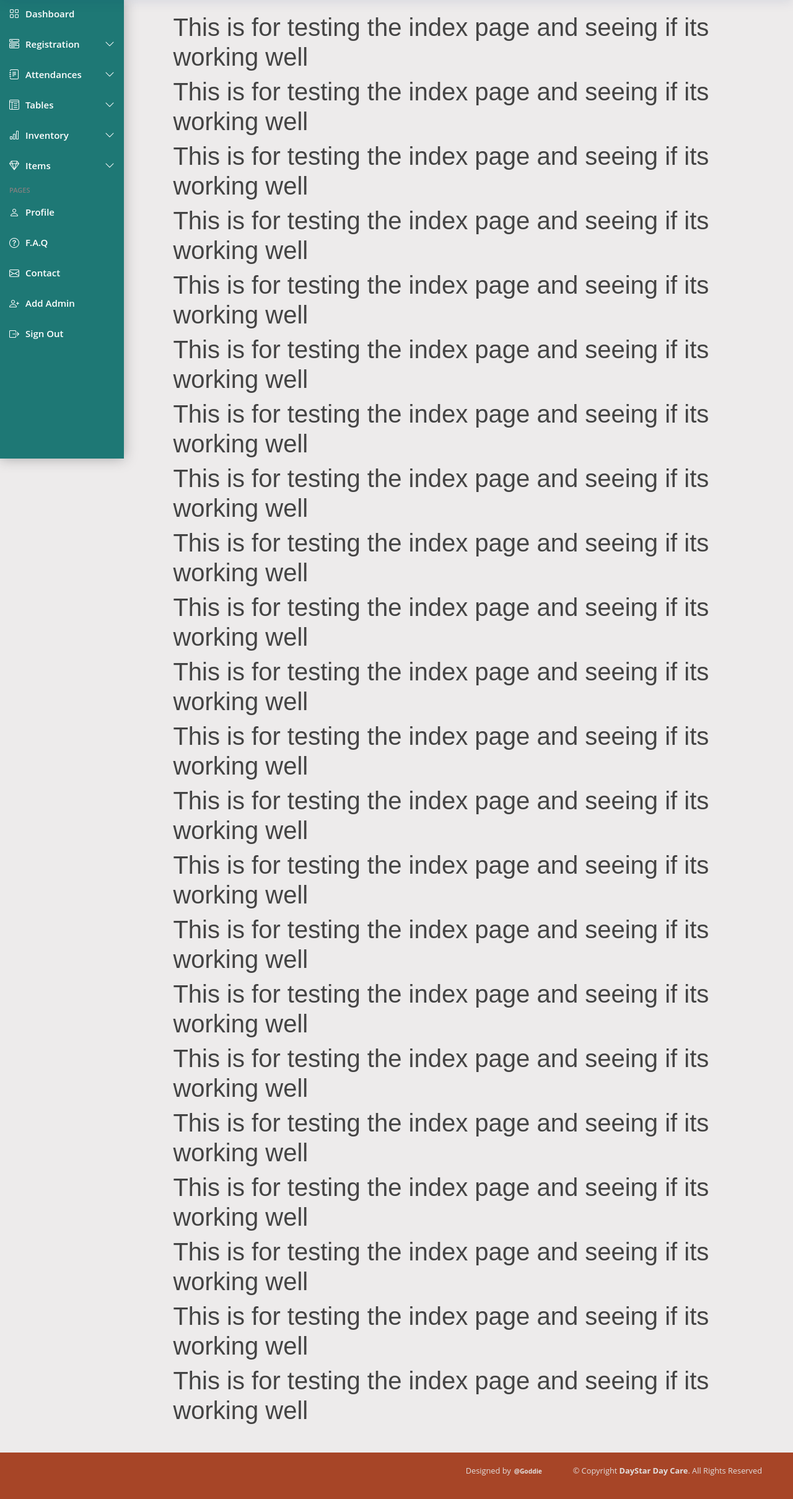
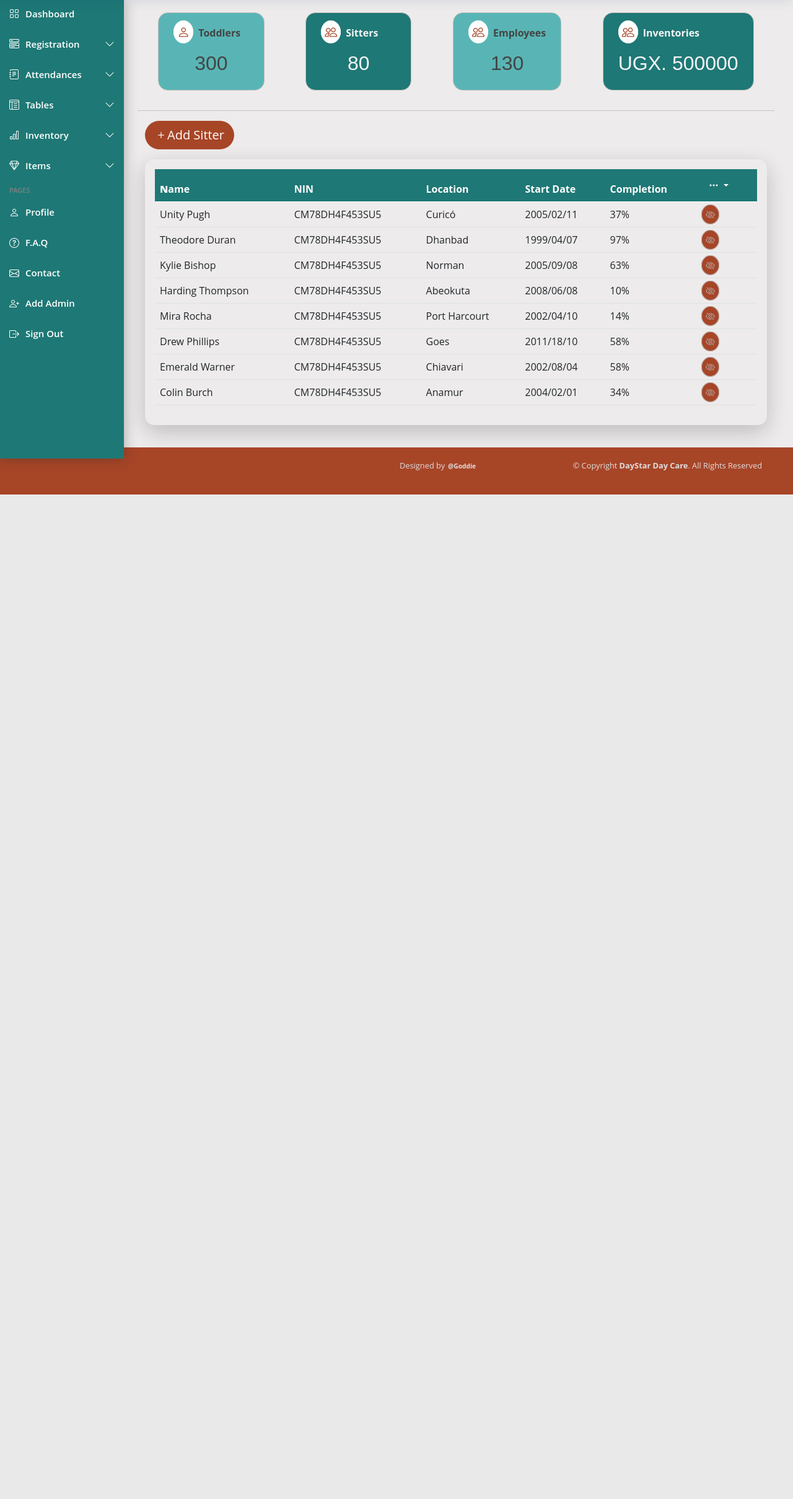
Before and after one commit to Goddie-Owiny/DayStar_Final, a Django app: page / in a window 1280 px wide. Shown: the part 60-2479 px from the top of the page at 62% size. After the commit the page ends 858 px from the top, so only its background shows below. Run offline with Django 5.2, Linux system fonts and the light colour scheme; some libraries are stand-ins or nearby versions.

Commit message:
added the table on and cards on the index page

```diff
--- a/dayStar/dayStar/settings.py
+++ b/dayStar/dayStar/settings.py
@@ -119,7 +119,7 @@ USE_TZ = True
 
 STATIC_URL = 'static/'
 STATICFILES_DIRS = [
-    os.path.join(BASE_DIR, 'static')
+    os.path.join(BASE_DIR, '/static')
 ]
 
 # Default primary key field type
--- a/dayStar/dayStarApp/static/css/style.css
+++ b/dayStar/dayStarApp/static/css/style.css
@@ -344,6 +344,8 @@
   }
 
   .sitter {
+    display: flex;
+    margin: auto;
     min-width: fit-content;
     padding: 1rem 1.5rem;
     border: 1px solid rgb(194, 189, 189);
@@ -392,7 +394,7 @@
   }
 
   .sitter-table thead tr {
-    background-color: #b5b4b4;
+    background-color: #1e7875;
     color: white;
   }
 
--- a/dayStar/dayStarApp/templates/dayStarApp/base.html
+++ b/dayStar/dayStarApp/templates/dayStarApp/base.html
@@ -21,6 +21,7 @@ href="https://fonts.googleapis.com/css2?family=Mali:ital,wght@0,200;0,300;0,400;
 rel="stylesheet"
 />
 <link rel="stylesheet" href="{% static 'css/style.css' %}">
+<link rel="icon" href="/favicon.ico">
 <title>DayStar</title>
 </head>
 <body>
@@ -253,19 +254,17 @@ rel="stylesheet"
                 </a>
             </li><!-- End Login Page Nav -->
         </ul>
-
-
     </aside>
     {% block content %} {% endblock %}
     <!-- Footer -->
     <footer class="container-fluid footer mt-3">
         <div class="row">
-          <div class="copyright col-7">
+          <div class="copyright col-6">
             <div class="rules">
-               <p> &copy; Copyright <strong><span> DayStar Day Care</span></strong>. All Rights Reserved</p>
+              <p> &copy; Copyright <strong><span> DayStar Day Care</span></strong>. All Rights Reserved</p>
             </div>
           </div>
-          <div class="col-5 copyright">
+          <div class="col-6 copyright">
             <p> Designed by<a target="_blank" href="https://github.com/dashboard"><strong>@Goddie</strong></a></p>
           </div>
         </div>
--- a/dayStar/dayStarApp/templates/dayStarApp/index.html
+++ b/dayStar/dayStarApp/templates/dayStarApp/index.html
@@ -1,30 +1,136 @@
-{% extends 'dayStarApp/base.html' %} {% block content %} {% load static %}
+{% extends 'dayStarApp/base.html' %}{% block content %} {% load static %}
 
-<div class="container">
-    <main class="main" id="main">
-      <h1>This is for testing the index page and seeing if its working well</h1>
-      <h1>This is for testing the index page and seeing if its working well</h1>
-      <h1>This is for testing the index page and seeing if its working well</h1>
-      <h1>This is for testing the index page and seeing if its working well</h1>
-      <h1>This is for testing the index page and seeing if its working well</h1>
-      <h1>This is for testing the index page and seeing if its working well</h1>
-      <h1>This is for testing the index page and seeing if its working well</h1>
-      <h1>This is for testing the index page and seeing if its working well</h1>
-      <h1>This is for testing the index page and seeing if its working well</h1>
-      <h1>This is for testing the index page and seeing if its working well</h1>
-      <h1>This is for testing the index page and seeing if its working well</h1>
-      <h1>This is for testing the index page and seeing if its working well</h1>
-      <h1>This is for testing the index page and seeing if its working well</h1>
-      <h1>This is for testing the index page and seeing if its working well</h1>
-      <h1>This is for testing the index page and seeing if its working well</h1>
-      <h1>This is for testing the index page and seeing if its working well</h1>
-      <h1>This is for testing the index page and seeing if its working well</h1>
-      <h1>This is for testing the index page and seeing if its working well</h1>
-      <h1>This is for testing the index page and seeing if its working well</h1>
-      <h1>This is for testing the index page and seeing if its working well</h1>
-      <h1>This is for testing the index page and seeing if its working well</h1>
-      <h1>This is for testing the index page and seeing if its working well</h1>
-    </main>
-</div>
+
+  <main class="main" id="main">
+    <div class="container">
+      <div class="row">
+        <div class="sitter col-md-2 d-md-block ml-5 mb-3">
+          <p>
+            <span><i class="bi bi-person total-icon"></i></span
+            ><strong>Toddlers</strong>
+          </p>
+          <h2 class="text-center mt-3">300</h2>
+        </div>
+        <div class="sitter col-md-2 d-md-block ml-5 mb-3">
+          <p>
+            <span><i class="bi bi-people total-icon"></i></span
+            ><strong>Sitters</strong>
+          </p>
+          <h2 class="text-center text-bold">80</h2>
+        </div>
+        <div class="sitter col-md-2 d-md-block ml-5 mb-3">
+          <p>
+            <span><i class="bi bi-people total-icon"></i></span
+            ><strong>Employees</strong>
+          </p>
+          <h2 class="text-center">130</h2>
+        </div>
+        <div class="sitter col-md-2 d-md-block ml-5 mb-3">
+          <p>
+            <span><i class="bi bi-people total-icon"></i></span
+            ><strong>Inventories</strong>
+          </p>
+          <h2 class="text-center">UGX. 500000</h2>
+        </div>
+      </div>
+    </div>
+    <hr />
+    <div class="container">
+      <a href=""><button class="btn btn-outline-info btn-lg"><span><i class="bi bi-plus"></i></span>Add Sitter <span></span></button></a>
+    <div class="col-lg-12 col-md-12 sitter-table mt-3 p-3">
+      <!-- Table with stripped rows -->
+      <table id="dataTable" class="table table-stripped">
+        <thead>
+          <tr>
+            <th>
+              <b>N</b>ame
+            </th>
+            <th>NIN</th>
+            <th>Location</th>
+            <th data-type="date" data-format="YYYY/DD/MM">Start Date</th>
+            <th>Completion</th>
+            <th>
+              <div class="dropdown">
+              <button class="btn btn-secondary dropdown-toggle" type="button" data-bs-toggle="dropdown" aria-expanded="false">
+                <span><i class="bi bi-three-dots"></i></span>
+              </button>
+              <ul class="dropdown-menu">
+                <li><a class="dropdown-item" href="#"><span><i class="bi bi-person-plus"></i></span>Add Sitter</a></li>
+                <li><a class="dropdown-item" href="#"><span><i class="bi bi-info"></i></span>View Details</a></li>
+                <li><a class="dropdown-item" href="#"><span><i class="bi bi-sliders"></i></span>Others</a></li>
+              </ul>
+            </div></th>
+          </tr>
+        </thead>
+        <tbody>
+          <tr>
+            <td>Unity Pugh</td>
+            <td>CM78DH4F453SU5</td>
+            <td>Curicó</td>
+            <td>2005/02/11</td>
+            <td>37%</td>
+            <td><span><i class="bi bi-eye-slash"></i></span></td>
+          </tr>
+          <tr>
+            <td>Theodore Duran</td>
+            <td>CM78DH4F453SU5</td>
+            <td>Dhanbad</td>
+            <td>1999/04/07</td>
+            <td>97%</td>
+            <td><span><i class="bi bi-eye-slash"></i></span></td>
+          </tr>
+          <tr>
+            <td>Kylie Bishop</td>
+            <td>CM78DH4F453SU5</td>
+            <td>Norman</td>
+            <td>2005/09/08</td>
+            <td>63%</td>
+            <td><span><i class="bi bi-eye-slash"></i></span></td>
+          </tr>
+          <tr>
+            <td>Harding Thompson</td>
+            <td>CM78DH4F453SU5</td>
+            <td>Abeokuta</td>
+            <td>2008/06/08</td>
+            <td>10%</td>
+            <td><span><i class="bi bi-eye-slash"></i></span></td>
+          </tr>
+          <tr>
+            <td>Mira Rocha</td>
+            <td>CM78DH4F453SU5</td>
+            <td>Port Harcourt</td>
+            <td>2002/04/10</td>
+            <td>14%</td>
+            <td><span><i class="bi bi-eye-slash"></i></span></td>
+          </tr>
+          <tr>
+            <td>Drew Phillips</td>
+            <td>CM78DH4F453SU5</td>
+            <td>Goes</td>
+            <td>2011/18/10</td>
+            <td>58%</td>
+            <td><span><i class="bi bi-eye-slash"></i></span></td>
+          </tr>
+          <tr>
+            <td>Emerald Warner</td>
+            <td>CM78DH4F453SU5</td>
+            <td>Chiavari</td>
+            <td>2002/08/04</td>
+            <td>58%</td>
+            <td><span><i class="bi bi-eye-slash"></i></span></td>
+          </tr>
+          <tr>
+            <td>Colin Burch</td>
+            <td>CM78DH4F453SU5</td>
+            <td>Anamur</td>
+            <td>2004/02/01</td>
+            <td>34%</td>
+            <td><span><i class="bi bi-eye-slash"></i></span></td>
+          </tr>
+        </tbody>
+      </table>
+    </div>
+  </main>
+
 
 {% endblock %}
```
Also changed, not shown: dayStar/db.sqlite3.
